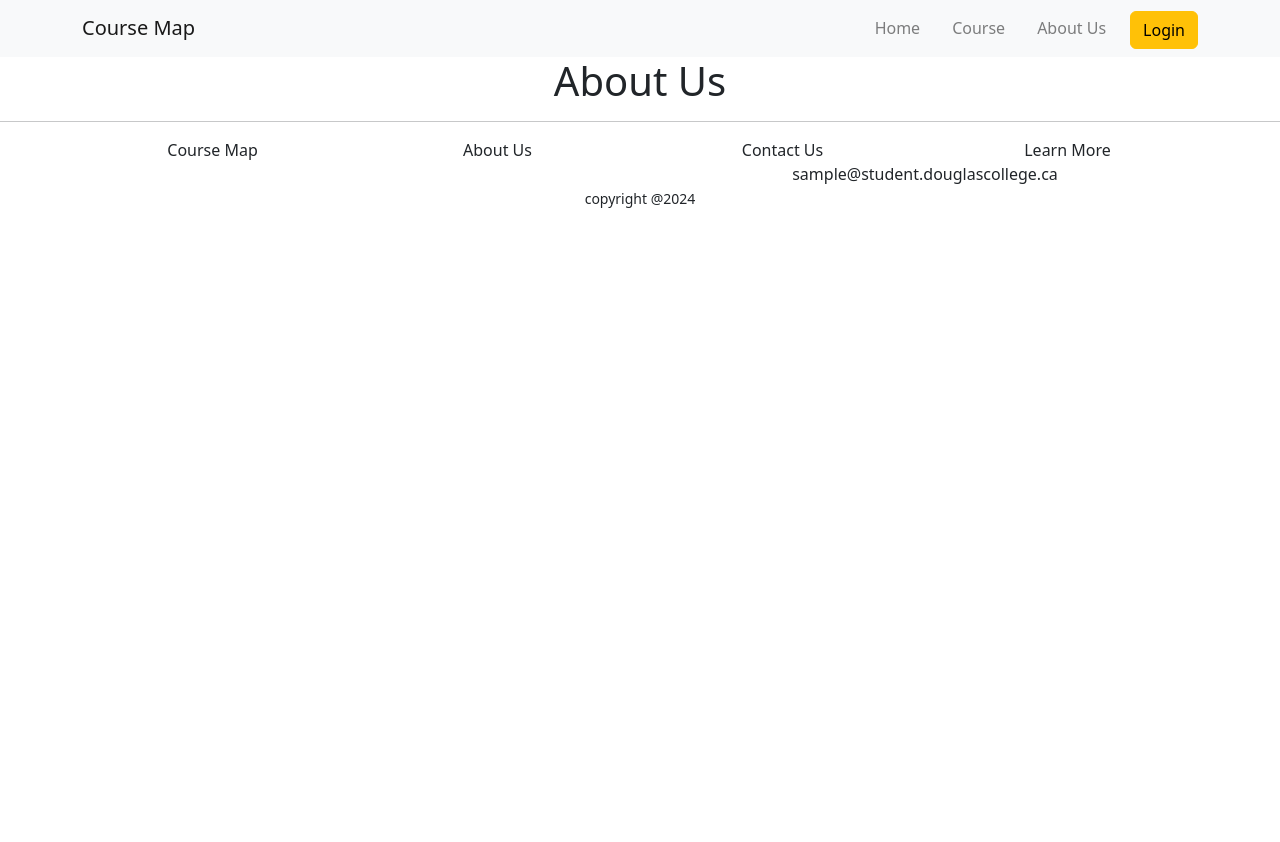
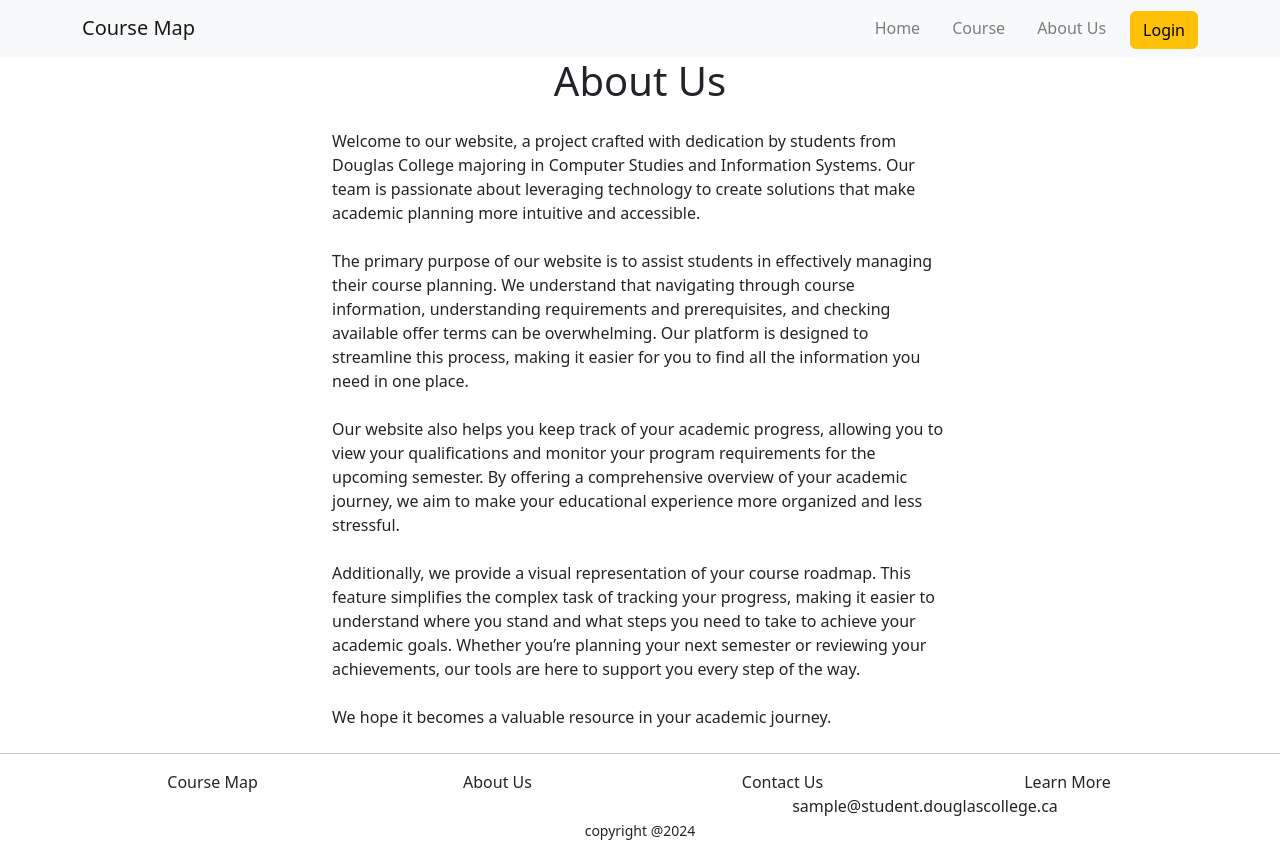
Before and after one commit to doryang1019/course-tracking-system-frontend, a React (Create React App) app: page /about in a window 1280 px wide. Before the commit the page ends 800 px from the top, so only its background shows below. Built offline with nearby package versions, Linux system fonts and the light colour scheme.

Commit message:
chore: about us content

```diff
--- a/src/App.css
+++ b/src/App.css
@@ -36,3 +36,32 @@
     transform: rotate(360deg);
   }
 }
+
+.about-us {
+  text-align: left;
+  margin-bottom: 1.5rem !important;
+}
+
+.dots {
+  display: inline-block;
+  position: relative;
+  font-size: 1.5em;
+}
+
+.dots::after {
+  content: '.';
+  position: absolute;
+  animation: dots 1.5s steps(5, end) infinite;
+}
+
+@keyframes dots {
+  0%, 20% {
+      content: '';
+  }
+  40%, 60% {
+      content: '.';
+  }
+  80%, 100% {
+      content: '..';
+  }
+}
--- a/src/components/courseTree.js
+++ b/src/components/courseTree.js
@@ -54,7 +54,7 @@ const CourseTree = ({ id, courseTreeById }) => {
                             ))}
                 </Container>
             ) : (
-                childIds.length > 0 && (
+                childIds.length === 1 && (
                     <>
                         {childIds.map(childId => (
                             <CourseTree
--- a/src/pages/aboutUsPage.js
+++ b/src/pages/aboutUsPage.js
@@ -1,9 +1,26 @@
-
+import Container from "react-bootstrap/Container"
 
 const AboutUs = () => {
-    return(
+    return (
         <>
-        <h1>About Us</h1>
+            <h1 className="mb-4">About Us</h1>
+            <Container style={{width: "40rem"}}>
+                <p className="about-us">
+                    Welcome to our website, a project crafted with dedication by students from Douglas College majoring in Computer Studies and Information Systems. Our team is passionate about leveraging technology to create solutions that make academic planning more intuitive and accessible.
+                </p>
+                <p className="about-us">
+                    The primary purpose of our website is to assist students in effectively managing their course planning. We understand that navigating through course information, understanding requirements and prerequisites, and checking available offer terms can be overwhelming. Our platform is designed to streamline this process, making it easier for you to find all the information you need in one place.
+                </p>
+                <p className="about-us">
+                    Our website also helps you keep track of your academic progress, allowing you to view your qualifications and monitor your program requirements for the upcoming semester. By offering a comprehensive overview of your academic journey, we aim to make your educational experience more organized and less stressful.
+                </p>
+                <p className="about-us">
+                    Additionally, we provide a visual representation of your course roadmap. This feature simplifies the complex task of tracking your progress, making it easier to understand where you stand and what steps you need to take to achieve your academic goals. Whether you’re planning your next semester or reviewing your achievements, our tools are here to support you every step of the way.
+                </p>
+                <p className="about-us">
+                    We hope it becomes a valuable resource in your academic journey.
+                </p>
+            </Container>
         </>
     );
 }
--- a/src/pages/searchCoursePage.js
+++ b/src/pages/searchCoursePage.js
@@ -123,7 +123,7 @@ const SearchCourse = () => {
             </Container>
 
             <br />
-            {loading && <p>loading...</p>}
+            {loading && <p>Loading<span className="dots">.</span></p>}
             {error && <p>error</p>}
             <Container className="horizontal-scroll">
                 <Row style={{ display: 'inline-flex', width: 'auto' }}>
```
